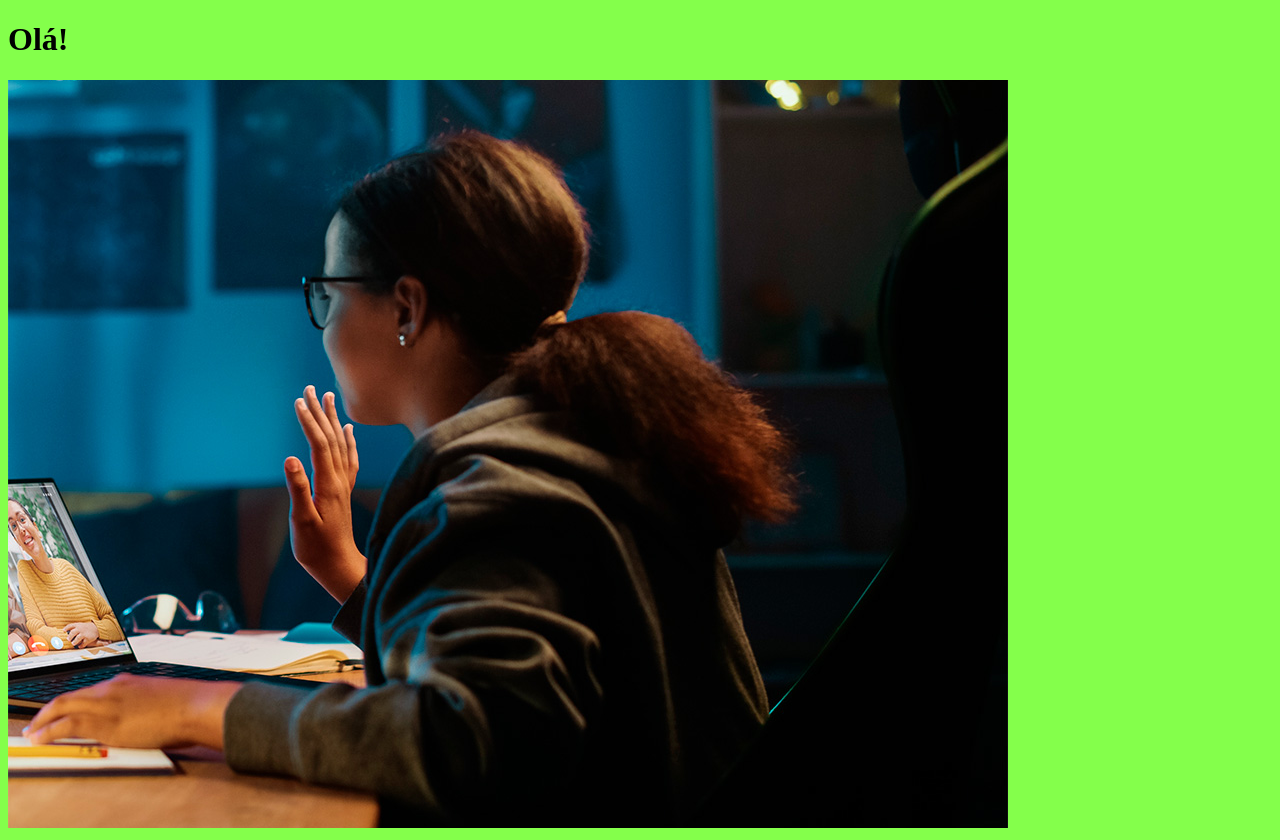
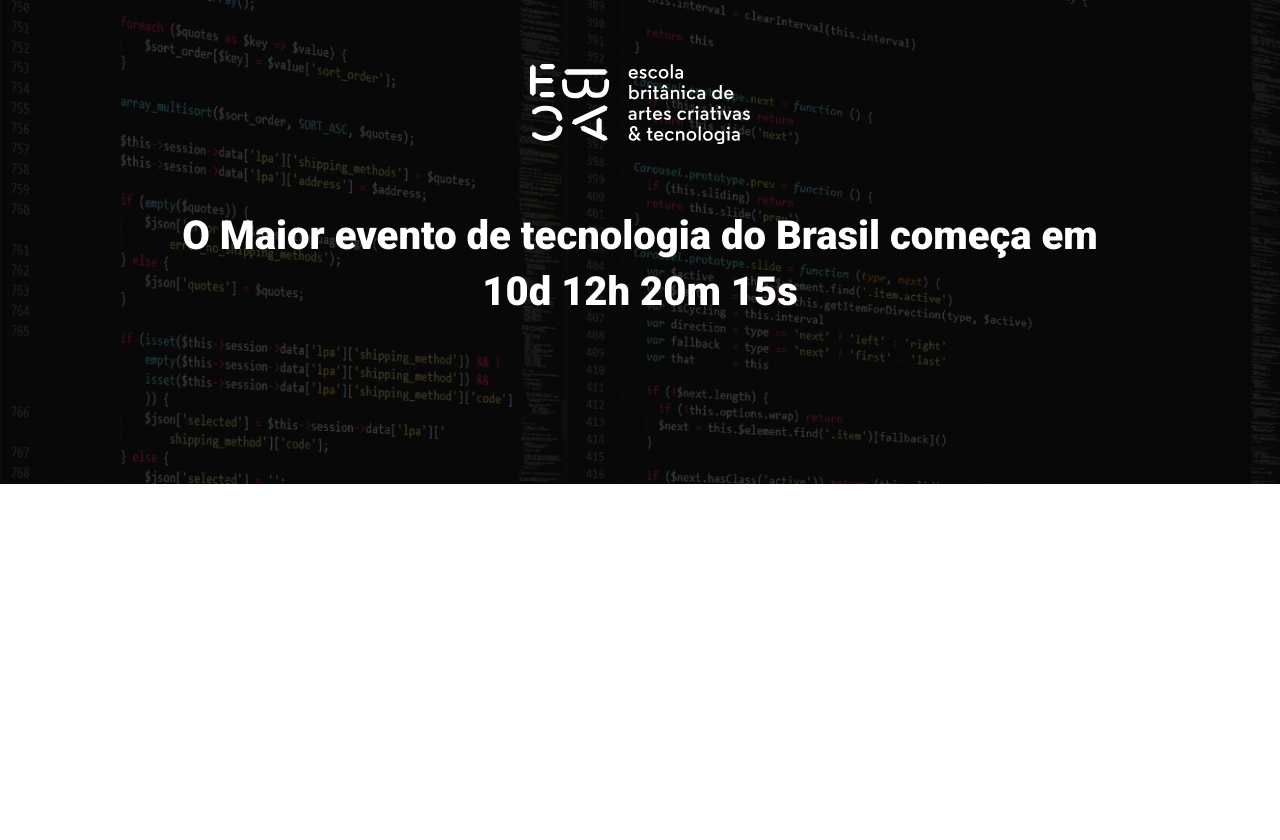
Before and after one commit to pedrosilvatech/ebac_tech_talks, a website built with Parcel: page src/index.html in a window 1280 px wide. After the commit the page ends 800 px from the top, so only its background shows below. Built offline with nearby package versions, Linux system fonts and the light colour scheme.

Commit message:
criando o hero

```diff
--- a/package.json
+++ b/package.json
@@ -1,7 +1,6 @@
 {
   "name": "ebac_talks",
   "version": "1.0.0",
-  "description": "",
   "main": "index.js",
   "scripts": {
     "dev": "parcel src/index.html src/styles/main.scss src/scripts/main.js",
@@ -10,9 +9,10 @@
   "keywords": [],
   "author": "",
   "license": "ISC",
+  "description": "",
   "devDependencies": {
-    "@parcel/transformer-sass": "^2.12.0",
-    "parcel": "^2.12.0",
+    "@parcel/transformer-sass": "^2.8.0",
+    "parcel": "^2.8.0",
     "sharp": "^0.31.3"
   }
 }
--- a/src/index.html
+++ b/src/index.html
@@ -3,12 +3,25 @@
 <head>
     <meta charset="UTF-8">
     <meta name="viewport" content="width=device-width, initial-scale=1.0">
-    <title>Document</title>
+    <title>EBAC Tech Talks</title>
+    <link rel="preconnect" href="https://fonts.googleapis.com">
+    <link rel="preconnect" href="https://fonts.gstatic.com" crossorigin>
+    <link href="https://fonts.googleapis.com/css2?family=Roboto:ital,wght@0,100;0,300;0,400;0,500;0,700;0,900;1,100;1,300;1,400;1,500;1,700;1,900&display=swap" rel="stylesheet">
+
     <link rel="stylesheet" href="styles/main.scss">
 </head>
 <body>
-    <h1>Olá!</h1>
-    <img src="./images/backend.png" alt="">
+    <header class="hero">
+        <div class="container">
+            <img class="hero__logo" src="./images/ebac_logo.svg" alt="EBAC">
+            <p class="hero__text">
+                O Maior evento de tecnologia do Brasil começa em 10d 12h 20m 15s
+            </p>
+        </div>
+    </header>
+
+
+
     <script src="scripts/main.js"></script>
 </body>
 </html>
--- /dev/null
+++ b/src/styles/_hero.scss
@@ -0,0 +1,51 @@
+.hero {
+    padding-top: 64px;
+    padding-bottom: 100px;
+    background-image: url(../images/fundo.png);
+    background-repeat: no-repeat;
+    background-size: cover;
+    position: relative;
+
+    .container {
+        position: relative;
+    }
+
+    &::before {
+        position: absolute;
+        top: 0;
+        left: 0;
+        width: 100%;
+        height: 100%;
+        background-color: #000;
+        content: '';
+        opacity: 0.7;
+    }
+
+
+    &__text {
+        margin-top: 64px;
+        margin-bottom: 64px;
+        font-size: 40px;
+        line-height: 56px;
+        font-weight: 800;
+        text-align: center;
+    }
+
+    &__logo {
+        margin: 0 auto;
+        height: 80px;
+        display: block;
+    }
+
+    @media (max-width: 640px) {
+        &__logo {
+            height: 40px;
+        }
+
+        &__text {
+            font-size: 22px;
+            line-height: 24px;
+            margin: 24px 0;
+        }
+    }
+}
--- a/src/styles/main.scss
+++ b/src/styles/main.scss
@@ -1,3 +1,23 @@
-body {
-    background-color: rgb(132, 255, 75);
+@use 'hero';
+
+* {
+    margin: 0;
+    padding: 0;
+    box-sizing: border-box;
+    font-family: Roboto, sans-serif;
+    color: #fff;
 }
+
+.container {
+    max-width: 960px;
+    width: 100%;
+    margin: 0 auto;
+
+    @media (max-width: 640px) {
+        max-width: 80%;
+    }
+
+    @media (max-width: 1024px) {
+        max-width: 90%;
+    }
+}
```
Also changed, not shown: 1 other file.
